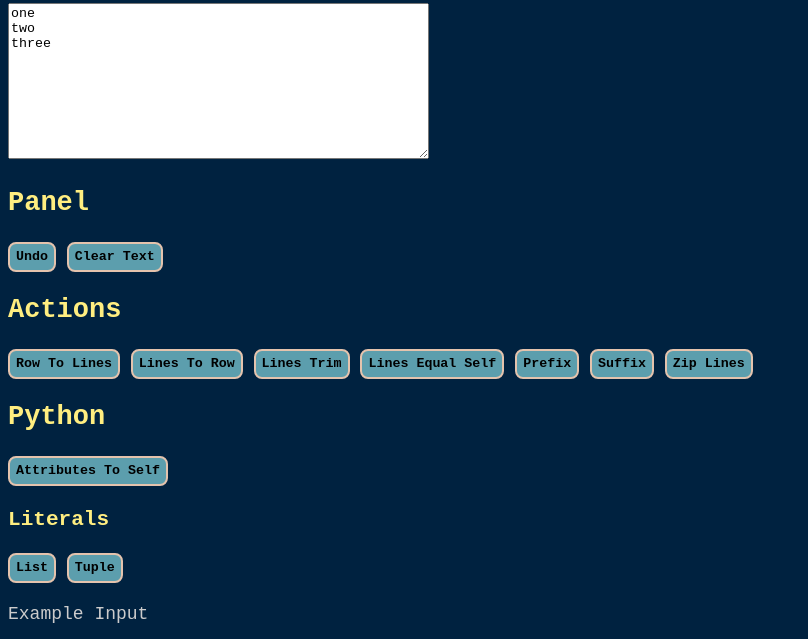
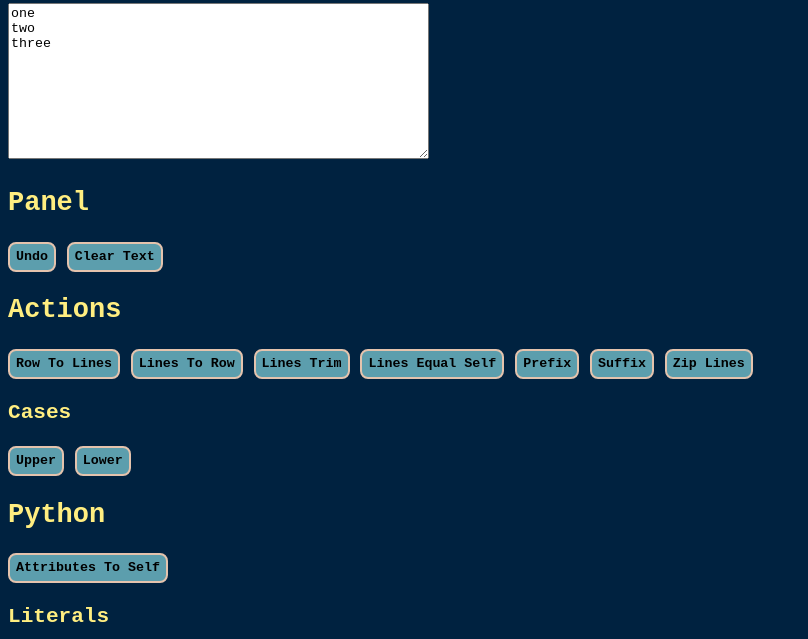
Before and after one commit to HaeckelK/code-text-tools, a plain HTML site: page index.html in a window 1280 px wide. Shown: the part 88-727 px from the top of the page, without its empty margins (0-808 px from the left). Drawn offline with Linux system fonts and the light colour scheme.

Commit message:
feat: upper and lower case

```diff
--- a/index.html
+++ b/index.html
@@ -24,6 +24,9 @@
     <button onclick="textProcessor.processText(linesPrefix, 'Enter Prefix')" onmouseover="textProcessor.describe('linesPrefix');">Prefix</button>
     <button onclick="textProcessor.processText(linesSuffix, 'Enter Suffix')" onmouseover="textProcessor.describe('linesSuffix');">Suffix</button>
     <button onclick="textProcessor.processText(linesZip, 'Enter Delimiter')" onmouseover="textProcessor.describe('linesZip');">Zip Lines</button>
+    <h3>Cases</h3>
+    <button onclick="textProcessor.processText(upperCase)" onmouseover="textProcessor.describe('upperCase');">Upper</button>
+    <button onclick="textProcessor.processText(lowerCase)" onmouseover="textProcessor.describe('lowerCase');">Lower</button>
     <h2>Python</h2>
     <button onclick="textProcessor.processText(linesToSelfAttributes)" onmouseover="textProcessor.describe('linesToSelfAttributes');">Attributes To Self</button>
     <h3>Literals</h3>
@@ -151,15 +154,27 @@
                        },
                        "linesToPythonLiteralList": {
                            "title": "Lines To Python Literal List",
-                           "description": "Convert lines to Python list definition",
+                           "description": "Convert lines to Python list definition.",
                            "exampleInput": "one\ntwo\nthree",
                            "exampleOutput": '["one",\n"two",\n"three"]'
                        },
                        "linesToPythonLiteralTuple": {
                            "title": "Lines To Python Literal Tuple",
-                           "description": "Convert lines to Python tuple definition",
+                           "description": "Convert lines to Python tuple definition.",
                            "exampleInput": "one\ntwo\nthree",
                            "exampleOutput": '("one",\n"two",\n"three")'
+                       },
+                       "upperCase": {
+                           "title": "To Upper Case",
+                           "description": "Convert all text to upper case.",
+                           "exampleInput": "one\ntwo\nthree",
+                           "exampleOutput": "ONE\nTWO\nTHREE"
+                       },
+                       "lowerCase": {
+                           "title": "To Lower Case",
+                           "description": "Convert all text to lower case.",
+                           "exampleInput": "ONE\nTWO\nTHREE",
+                           "exampleOutput": "one\ntwo\nthree"
                        },
                    }
       };
--- a/scripts.js
+++ b/scripts.js
@@ -35,3 +35,7 @@ function linesToSelfAttributes(text) {return text.split("\n").map(x => `self.${x
 function linesToPythonLiteralList(text) {return '[' + text.split("\n").map(x => `"${x}"`).join(",\n") + ']'};
 
 function linesToPythonLiteralTuple(text) {return linesToPythonLiteralList(text).replace('[', '(').replace(']', ')')};
+
+// Cases
+function upperCase(text) {return text.toUpperCase()};
+function lowerCase(text) {return text.toLowerCase()};
```
